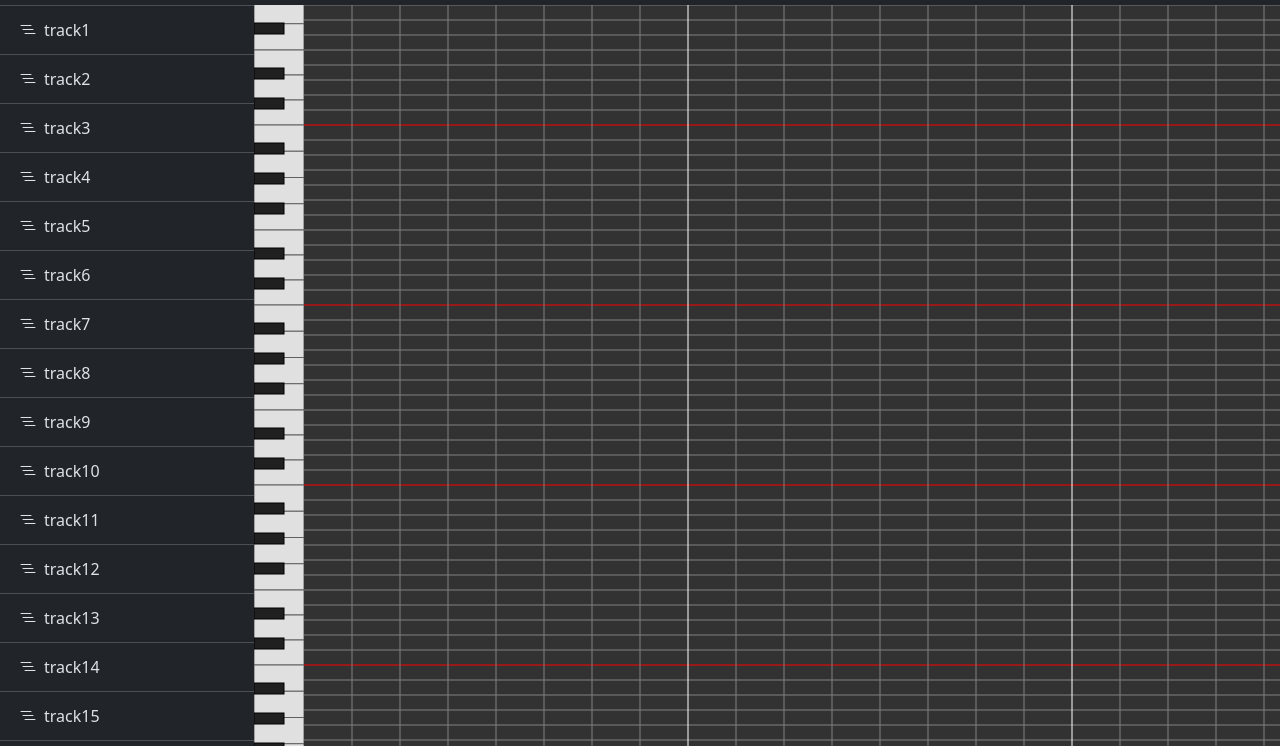
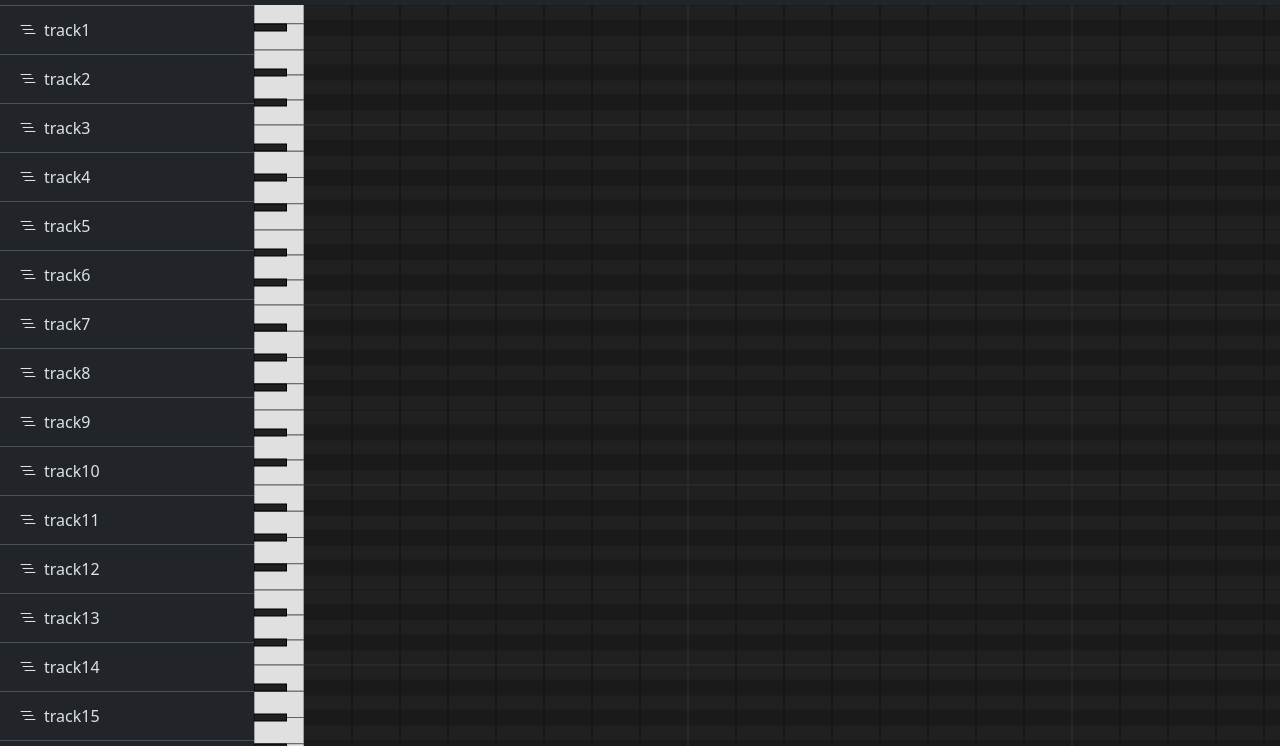
Before and after one commit to hiarc/sequencer, a React app: page / in a window 1280 px wide. Shown: the part 51-797 px from the top of the page. Built offline with nearby package versions, Linux system fonts and the light colour scheme.

Commit message:
ピアノロールのビジュアルを改善した
- 白鍵と黒鍵の入力領域を色分けした
- ページレイアウトの黒色デザインに寄せて、入力領域の色味を濃くし、ノートメッセージをビビッドにした
- 定数の違いが分かりにくかったため、命名とコメントを見直しした

```diff
--- a/src/css/sequenser.css
+++ b/src/css/sequenser.css
@@ -19,5 +19,4 @@
   width: 77%;
   height: 785px;
   overflow-y: scroll;
-  background-color: rgb(50,50,50);
 }
--- a/src/typescript/component/piano-roll/piano-key.tsx
+++ b/src/typescript/component/piano-roll/piano-key.tsx
@@ -1,5 +1,5 @@
 import * as React from 'react';
-import { MAX_NOTE_NUMBER, X_LINE_SPACING, Y_LINE_LENGTH, Y_LINE_SPACING } from './piano-roll';
+import { MAX_NOTE_NUMBER, X_LINE_SPACING, PIANO_ROLLE_HEIGHT, Y_LINE_SPACING } from './piano-roll';
 
 /** 鍵盤の横幅 */
 const CONTAINER_WIDTH = 50;
@@ -22,7 +22,7 @@ const BLACK_KEY_COLOR_FILL = "202020";
 export const PianoKey: React.FunctionComponent<{}> = (props) => {
   return (
     <div className="main-piano-key">
-      <svg xmlns="http://www.w3.org/2000/svg" id="piano-key" width="50px" height={Y_LINE_LENGTH}>
+      <svg xmlns="http://www.w3.org/2000/svg" id="piano-key" width="50px" height={PIANO_ROLLE_HEIGHT}>
       {whiteKeyElements()}
       {blackKeyElements()}
       </svg>
@@ -56,15 +56,16 @@ const whiteKeyElements = () => {
 }
 
 /**
- * 黒鍵を表すrect要素。
+ * 黒鍵を表すSVG要素。
  */
 const blackKeyElements = () => {
   const rects = [];
   for(let i = 0; i <= MAX_NOTE_NUMBER + 1; i++){
     if([1, 4, 6, 9, 11].some(note => i % 12 === note)){
-      const width = CONTAINER_WIDTH * 0.6; // 幅は白鍵の60%にする
-      const height = X_LINE_SPACING - (2 * 2); // 黒鍵の上下2つのマージンは、それぞれ2ポイントとずつとする
-      const y = 3 + i * X_LINE_SPACING;
+      const width = CONTAINER_WIDTH * 0.65; // 幅は白鍵の65%にする
+      const vMergin = 4; // 黒鍵の上下2つのマージンは、それぞれ4ポイントとずつとする
+      const height = X_LINE_SPACING - (vMergin * 2);
+      const y = vMergin + i * X_LINE_SPACING;
       const rect = <rect width={width} height={height} x={0} y={y} fill={`#${BLACK_KEY_COLOR_FILL}`} stroke={`#${BLACK_KEY_COLOR_STROKE}`} key={crypto.randomUUID()}/>
       rects.push(rect);
     }
--- a/src/typescript/component/piano-roll/piano-roll.tsx
+++ b/src/typescript/component/piano-roll/piano-roll.tsx
@@ -3,17 +3,33 @@ import NoteOnMessage from '../../domain/message';
 
 /** 音程の最大値 */
 export const MAX_NOTE_NUMBER = 127;
-/** 平行線の間隔 */
+/** 1音程を表す水平線の縦方向の間隔 */
 export const X_LINE_SPACING = 15;
-/** 垂直線の間隔 */
+/** 8分音符を表す垂直線の水平方向の間隔 */
 export const Y_LINE_SPACING = 48;
-/** 平行線の初期幅 */
-export const X_LINE_LENGTH = 1280;
-/** 垂直線の長さ */
-export const Y_LINE_LENGTH = X_LINE_SPACING * (MAX_NOTE_NUMBER + 1);
+/** ピアノロール全体の横幅。初期幅は1280 */
+export const PIANO_ROLL_WIDTH = 1280;
+/** ピアノロール全体の縦幅 */
+export const PIANO_ROLLE_HEIGHT = X_LINE_SPACING * (MAX_NOTE_NUMBER + 1);
+
+/** ノートオンメッセージのカラーコード */
+const NOTE_ON_COLOR = "70F050";
+/** 白鍵の入力領域の内側のカラーコード */
+const X_WHITE_KEY_COLOR = "202020";
+/** 黒鍵の入力領域の内側のカラーコード */
+const X_BLACK_KEY_COLOR = "1A1A1A";
+/** 1音程を表す水平線のカラーコード */
+const X_LINE_COLOR = X_BLACK_KEY_COLOR
+/** 1オクターブを表す水平線のカラーコード */
+const X_OCTAVE_LINE_COLOR = "303030"
+/** 8分音符を表す垂直線のカラーコード */
+const Y_LINE_COLOR = "101010"
+/** 1小節を表す垂直線のカラーコード */
+const Y_MEASURE_LINE_COLOR = X_OCTAVE_LINE_COLOR
+
 
 export const PianoRoll: React.FunctionComponent<{messages: NoteOnMessage[], addMessage: Function}> = (props) => {
-  var xLineLength = X_LINE_LENGTH;
+  var pianoRollWidth = PIANO_ROLL_WIDTH;
 
   /**
    * ノートオンメッセージのrect要素。
@@ -26,12 +42,12 @@ export const PianoRoll: React.FunctionComponent<{messages: NoteOnMessage[], addM
     const height = X_LINE_SPACING;
     const x = widthFromTick(message.startedAt);
     // x座標＋発声の長さが画面右端に到達したら、水平スクロールを1小説分足す
-    if(xLineLength < x + Y_LINE_SPACING * 8){
-      xLineLength = x + Y_LINE_SPACING * 8;
+    if(pianoRollWidth < x + Y_LINE_SPACING * 8){
+      pianoRollWidth = x + Y_LINE_SPACING * 8;
     }
     // yは画面最上部を0にとるが、ノートナンバー（音程）は画面最下部を0とするため最大値を基準にして逆転させる
     const y = (MAX_NOTE_NUMBER - message.noteNumber) * X_LINE_SPACING;
-    return <rect width={width} height={height} x={x} y={y} fill="gray" stroke="gray" key={crypto.randomUUID()}/>
+    return <rect width={width} height={height} x={x} y={y} fill={`#${NOTE_ON_COLOR}`} stroke={`#${NOTE_ON_COLOR}`} key={crypto.randomUUID()}/>
   });
 
   /**
@@ -71,45 +87,62 @@ export const PianoRoll: React.FunctionComponent<{messages: NoteOnMessage[], addM
   }
 
   /**
-   * 平行線を表すpath要素。
-   * 1オクターブ（12音）毎に赤線で区切る。
+   * ピアノロールの水平方向の入力領域を表すSVG要素。
+   * 入力の目安になるように、音程ごと（白鍵・黒鍵）に色を塗り分ける。
+   */
+  const xRollElements = () => {
+    var totalY = 0;
+    const elements = [];
+    for(let i = 1; i <= MAX_NOTE_NUMBER + 1; i++){
+      const fill = [8, 9, 11, 1, 3, 4, 6].some(number => i % 12 === number) ? X_WHITE_KEY_COLOR : X_BLACK_KEY_COLOR;
+      const rect = <rect width={pianoRollWidth} height={X_LINE_SPACING} x={0} y={totalY} fill={`#${fill}`} key={crypto.randomUUID()}/>
+      elements.push(rect);
+      totalY += X_LINE_SPACING;
+    }
+    return elements;
+  }
+
+  /**
+   * 入力領域の音程を表す平行線のSVG要素。
+   * 音程ごと、1オクターブごとに色分けして区切る。
    *
    * path の d は以下の構文を取り、SVG上で直線を表現する。
    * d="M {x1} {y1} L {x2} {y2}"
    * 上記のように指定すると、起点（x1y1）から終点（x2y2）に線を引く。
    */
-  const horizontalPaths = () => {
-    const paths = [];
-    for(let i = 0; i <= MAX_NOTE_NUMBER + 1; i++){
-      const direction = `M 0 ${i * X_LINE_SPACING} L ${xLineLength} ${i * X_LINE_SPACING}`;
-      const color = (MAX_NOTE_NUMBER - i + 1) % 12 === 0 ? "red" : "gray";
-      const path = <path d={direction} stroke={color} strokeWidth={1} key={"pianoroll-horizon" + i}/>;
-      paths.push(path);
+    const xLineElements = () => {
+      const elements = [];
+      for(let i = 0; i <= MAX_NOTE_NUMBER + 1; i++){
+        const stroke = i % 12 === 8 ? X_OCTAVE_LINE_COLOR : X_LINE_COLOR;
+        const direction = `M 0 ${i * X_LINE_SPACING} L ${pianoRollWidth} ${i * X_LINE_SPACING}`;
+        const path = <path d={direction} stroke={`#${stroke}`} strokeWidth={1} key={crypto.randomUUID()}/>;
+        elements.push(path);
+      }
+      return elements;
     }
-    return paths;
-  }
 
   /**
-   * 垂直線を表すpath要素。
-   * 8分音符毎に白線で区切る。
+   * 音符の長さを表す垂直線のSVG要素。
+   * 8分音符ごと、1小節ごとに色分けして区切る。
    */
-  const verticalPaths = () => {
-    const paths = [];
-    for(let i = 1; i <= xLineLength / Y_LINE_SPACING; i++){
-      const direction = `M ${i * Y_LINE_SPACING} 0 L ${i * Y_LINE_SPACING} ${Y_LINE_LENGTH}`;
-      const color = i % 8 === 0 ? "white" : "gray";
-      const path = <path d={direction} stroke={color} strokeWidth={1} key={"pianoroll-vertical" + i}/>;
-      paths.push(path);
+  const yLineElements = () => {
+    const elements = [];
+    for(let i = 1; i <= pianoRollWidth / Y_LINE_SPACING; i++){
+      const direction = `M ${i * Y_LINE_SPACING} 0 L ${i * Y_LINE_SPACING} ${PIANO_ROLLE_HEIGHT}`;
+      const color = i % 8 === 0 ? Y_MEASURE_LINE_COLOR : Y_LINE_COLOR;
+      const path = <path d={direction} stroke={`#${color}`} strokeWidth={1} key={crypto.randomUUID()}/>;
+      elements.push(path);
     }
-    return paths;
+    return elements;
   }
 
   return (
     <div className="main-piano-roll">
-      <svg xmlns="http://www.w3.org/2000/svg" id="piano-roll" width={xLineLength} height={Y_LINE_LENGTH} onClick={addMessage}>
-      {horizontalPaths()}
-      {verticalPaths()}
-      {messageRects}
+      <svg xmlns="http://www.w3.org/2000/svg" id="piano-roll" width={pianoRollWidth} height={PIANO_ROLLE_HEIGHT} onClick={addMessage}>
+        {xRollElements()}
+        {xLineElements()}
+        {yLineElements()}
+        {messageRects}
       </svg>
     </div>
   );
```
